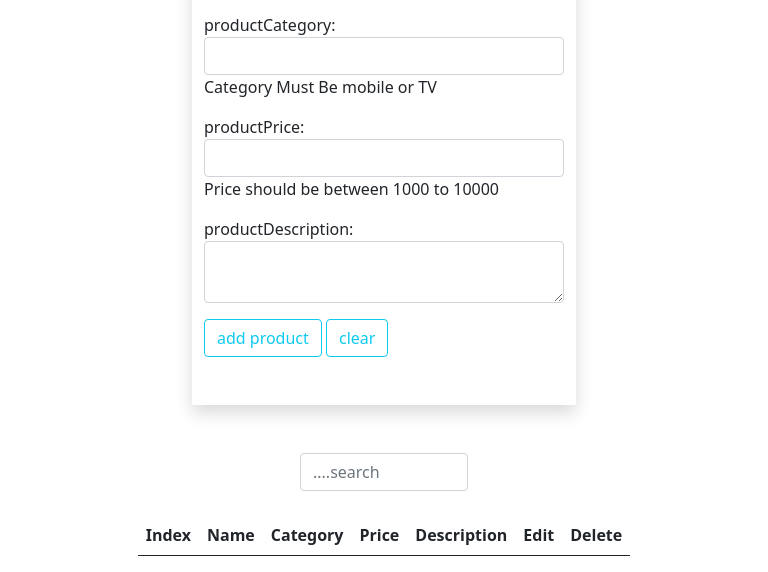
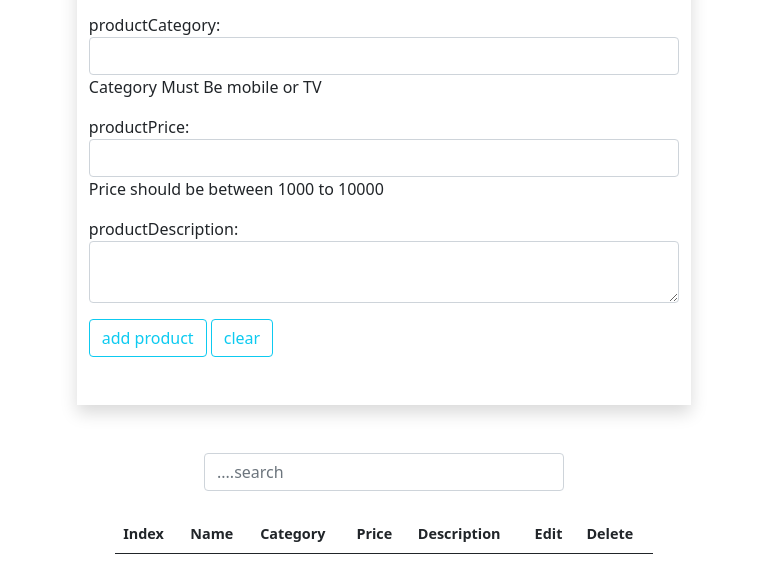
Before and after one commit to basma-ali91/CRUDS-system, a plain HTML site: page index.html in a window 768 px wide. Shown: the part 241-813 px from the top of the page. Drawn offline with Linux system fonts and the light colour scheme.

Commit message:
cruds system

```diff
--- a/css/style.css
+++ b/css/style.css
@@ -0,0 +1,48 @@
+
+   .home{
+    width: 50%;
+
+   }
+
+   .search{
+    width: 25%;
+   }
+   .table{
+    width: 50%;
+   }
+@media screen and (max-width :592px){
+    .home{
+        width: 90% !important;
+    }
+    .search{
+        width: 50%;
+       }
+    thead tr th {
+        font-size: .6rem;
+        padding: .3rem ;
+    }
+    tbody{
+        font-size: .5rem;
+    }
+
+}
+
+@media screen and (max-width:992px) and (min-width:592px) {
+    .home{
+        width: 80%;
+    }
+    .search{
+        width: 50%;
+       }
+       .table{
+        width: 70%;
+       }
+    thead tr th {
+        font-size: .9rem;
+        padding: .8rem ;
+    }
+    tbody{
+        font-size: .6rem;
+    }
+
+}
--- a/index.html
+++ b/index.html
@@ -8,12 +8,13 @@
     <title>CRUD SYSTEM</title>
     <link rel="stylesheet" href="css/bootstrap.css">
     <link rel="stylesheet" href="css/all.min.css">
+    <link rel="stylesheet" href="css/style.css">
 </head>
 
 <body>
 
 
-    <div class="container w-50 shadow my-5 py-5">
+    <div class=" home container  shadow my-5 py-5 ">
         <h1>CRUD system</h1>
 
         <div class="my-3">
@@ -43,11 +44,11 @@
     </div>
 
 
-    <div class="container w-25 mx-auto mb-4">
+    <div class="container search mx-auto mb-4">
         <input type="text" class="form-control" placeholder="....search" id="search" onkeyup="search()">
     </div>
 
-    <table class="table container w-50">
+    <table class="table container ">
         <thead>
             <tr>
                 <th>Index</th>
```
